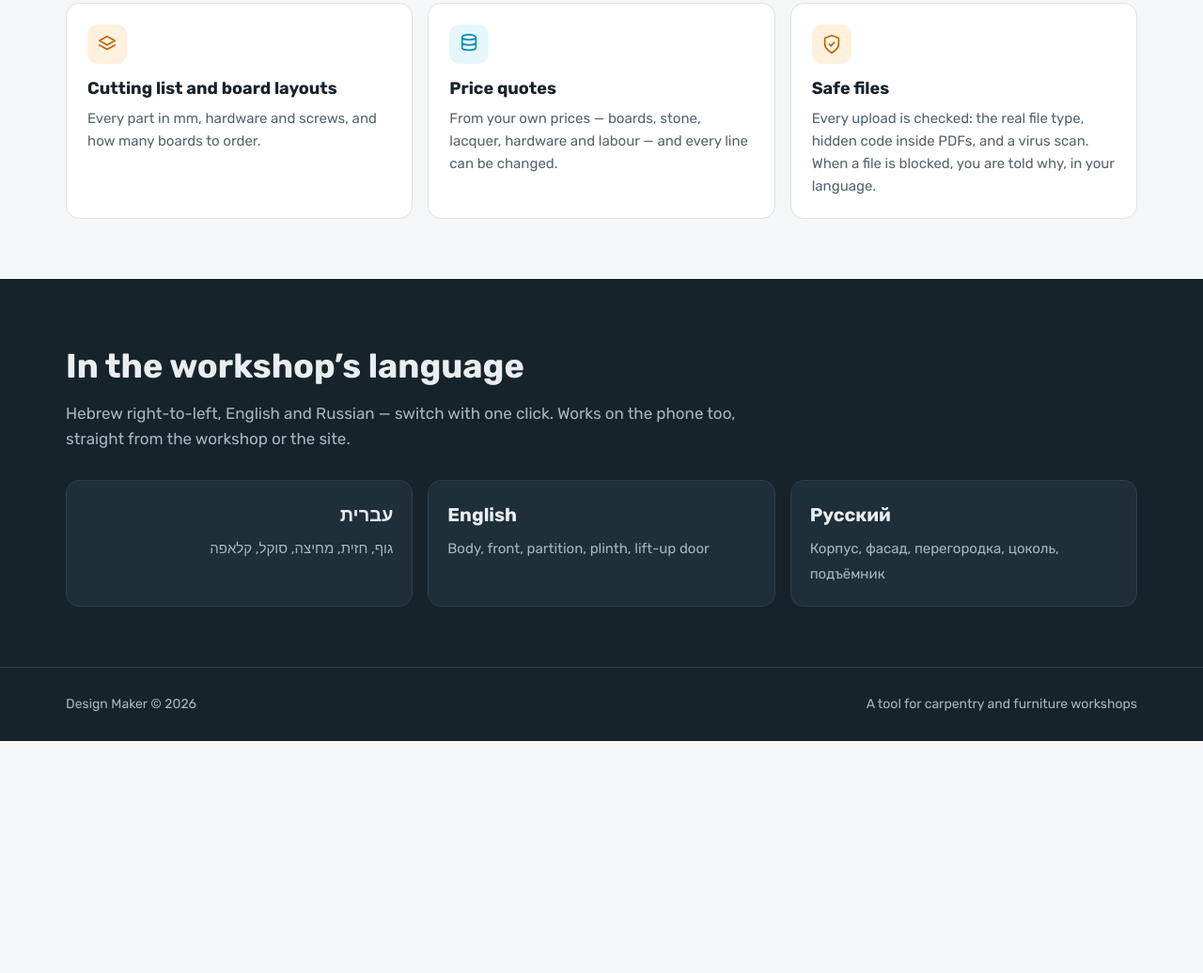
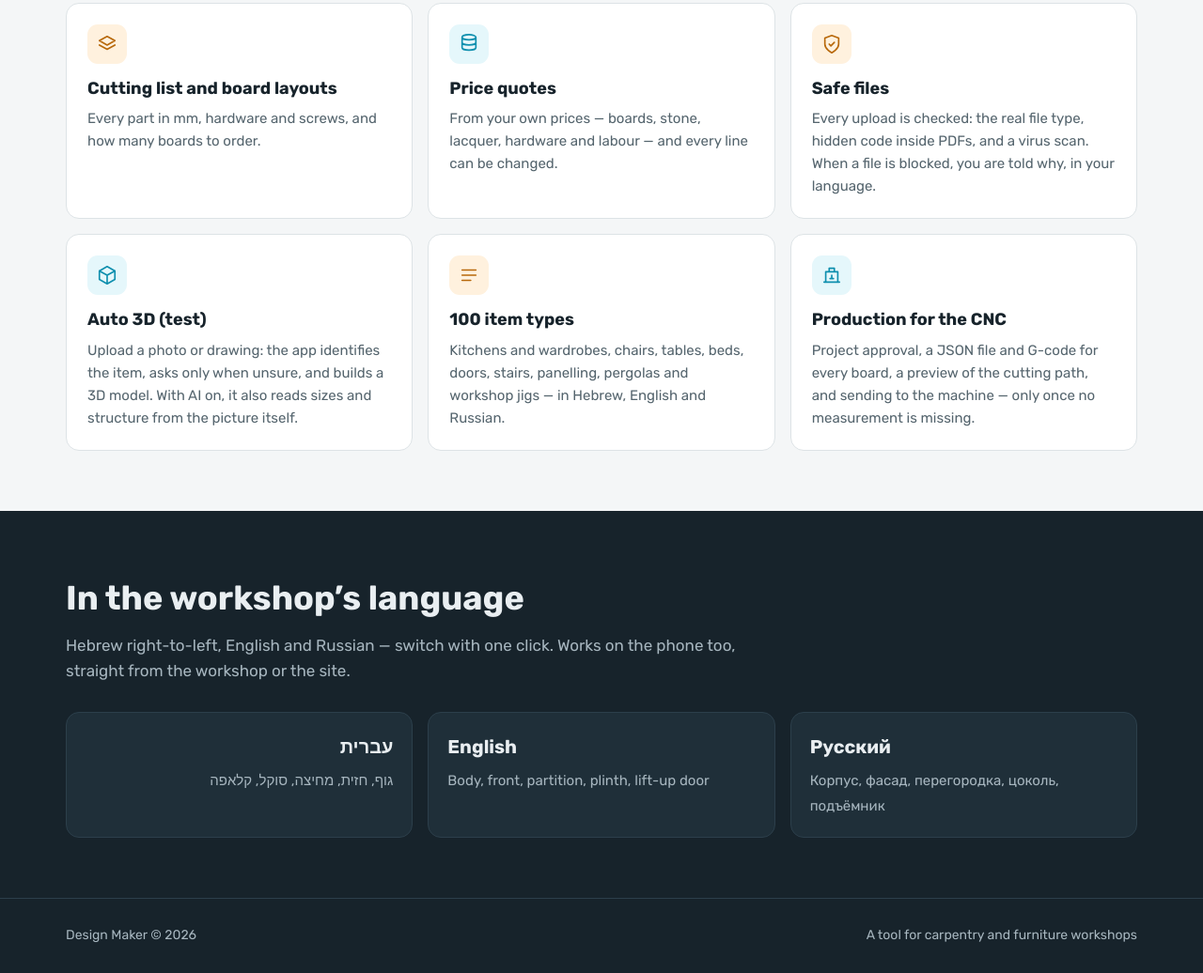
Before and after one commit to Eagle84/design-maker, a plain HTML site: page index.html in a window 1280 px wide. Shown: the part 1835-2871 px from the top of the page at 94% size. Before the commit the page ends 2624 px from the top, so only its background shows below. Drawn offline with Linux system fonts and the light colour scheme.

Commit message:
Landing page: Auto 3D, 100 item types, CNC production
Co-Authored-By: Claude Sonnet 5.5 <noreply@anthropic.com>

```diff
--- a/index.html
+++ b/index.html
@@ -182,6 +182,21 @@ html[lang="he"] [data-l="he"], html[lang="en"] [data-l="en"], html[lang="ru"] [d
         <h3><span data-l="he">קבצים בטוחים</span><span data-l="en">Safe files</span><span data-l="ru">Безопасные файлы</span></h3>
         <p><span data-l="he">כל העלאה נבדקת: סוג הקובץ, קוד מוסתר ב־PDF, וסריקת וירוסים. קובץ שנחסם — מוסבר בשפה שלכם למה.</span><span data-l="en">Every upload is checked: the real file type, hidden code inside PDFs, and a virus scan. When a file is blocked, you are told why, in your language.</span><span data-l="ru">Каждая загрузка проверяется: настоящий тип файла, скрытый код в PDF и проверка на вирусы. Если файл заблокирован, причина объясняется на вашем языке.</span></p>
       </div>
+      <div class="feature">
+        <div class="ic"><svg width="22" height="22" viewBox="0 0 24 24" fill="none" stroke="currentColor" stroke-width="1.8" stroke-linecap="round" stroke-linejoin="round"><path d="M12 2l9 5v10l-9 5-9-5V7zM12 22V12M21 7l-9 5-9-5"/></svg></div>
+        <h3><span data-l="he">תלת־ממד אוטומטי (ניסיון)</span><span data-l="en">Auto 3D (test)</span><span data-l="ru">Авто 3D (тест)</span></h3>
+        <p><span data-l="he">מעלים תמונה או שרטוט, והמערכת מזהה מה זה, שואלת רק כשאינה בטוחה, ובונה מודל תלת־ממדי. עם AI — גם קוראת מידות ומבנה מהתמונה עצמה.</span><span data-l="en">Upload a photo or drawing: the app identifies the item, asks only when unsure, and builds a 3D model. With AI on, it also reads sizes and structure from the picture itself.</span><span data-l="ru">Загрузите фото или чертёж: приложение определяет изделие, спрашивает только при сомнении и строит 3D. С AI — ещё и читает размеры и конструкцию с самой картинки.</span></p>
+      </div>
+      <div class="feature o">
+        <div class="ic"><svg width="22" height="22" viewBox="0 0 24 24" fill="none" stroke="currentColor" stroke-width="1.8" stroke-linecap="round" stroke-linejoin="round"><path d="M4 6h16M4 12h16M4 18h10"/></svg></div>
+        <h3><span data-l="he">100 סוגי פריטים</span><span data-l="en">100 item types</span><span data-l="ru">100 типов изделий</span></h3>
+        <p><span data-l="he">מטבחים וארונות, כיסאות, שולחנות, מיטות, דלתות, מדרגות, חיפויי קיר, פרגולות ותבניות עבודה — בעברית, אנגלית ורוסית.</span><span data-l="en">Kitchens and wardrobes, chairs, tables, beds, doors, stairs, panelling, pergolas and workshop jigs — in Hebrew, English and Russian.</span><span data-l="ru">Кухни и шкафы, стулья, столы, кровати, двери, лестницы, панели, перголы и оснастка — на иврите, английском и русском.</span></p>
+      </div>
+      <div class="feature">
+        <div class="ic"><svg width="22" height="22" viewBox="0 0 24 24" fill="none" stroke="currentColor" stroke-width="1.8" stroke-linecap="round" stroke-linejoin="round"><path d="M3 20h18M5 20V8h14v12M9 8V4h6v4M12 12v4M10 16h4"/></svg></div>
+        <h3><span data-l="he">ייצור ל־CNC</span><span data-l="en">Production for the CNC</span><span data-l="ru">Производство на ЧПУ</span></h3>
+        <p><span data-l="he">אישור פרויקט, קובץ JSON ו־G-code לכל פלטה, תצוגה של מסלול החיתוך, ושליחה למכונה — רק אחרי שאין מידות חסרות.</span><span data-l="en">Project approval, a JSON file and G-code for every board, a preview of the cutting path, and sending to the machine — only once no measurement is missing.</span><span data-l="ru">Утверждение проекта, файл JSON и G-code для каждого листа, просмотр траектории резки и отправка на станок — только когда нет недостающих размеров.</span></p>
+      </div>
     </div>
   </div>
 </section>
```
